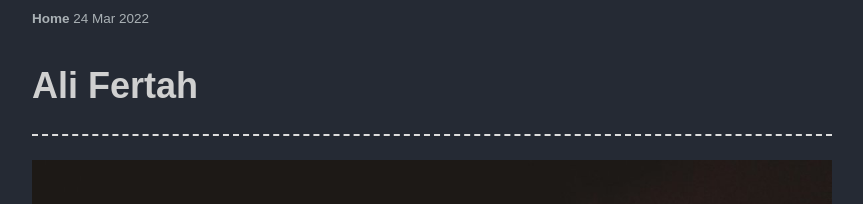
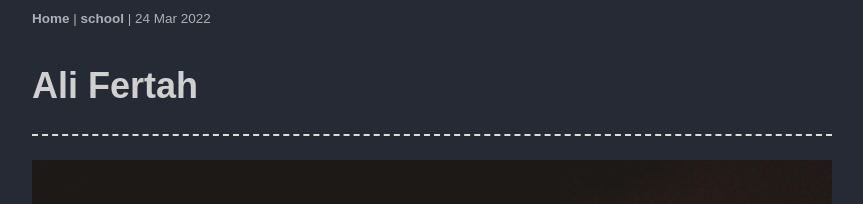
Before and after one commit to alifertah/alifertah.github.io, a Jekyll site: the page built from _posts/2024-03-24-why-am-i-doing-this.md, in a window 1280 px wide. Shown: the top 204 px of the page, without its empty margins (208-1071 px from the left). Built offline with Jekyll 4.4.1, drawn with Linux system fonts in a browser that asks for light colours; some web fonts are replaced.

Commit message:
category

```diff
--- a/_layouts/post.html
+++ b/_layouts/post.html
@@ -2,7 +2,10 @@
 layout: default
 ---
 <div class="post-meta muted">
-	<a href="/">Home</a>
+	<a href="/">Home</a> |
+	{% if page.category %}
+	<a href="/category/{{page.category}}">{{ page.category }}</a> |
+	{% endif %}
 	<span>{{ page.date | date_to_string }}</span>
 	{% if page.updated %}
 	<span> | last update: {{ page.date | date_to_string }}</span>
--- a/blog/atom.xml
+++ b/blog/atom.xml
@@ -8,7 +8,7 @@ layout: feed
 	<link href="http://alifertah.github.io/blog/atom.xml" rel="self"/>
 	<link href="http://alifertah.github.io/blog"/>
 	<updated>{{ site.time | date_to_xmlschema }}</updated>
-	<id>http://hankquinlan.github.io/blog</id>
+	<id>http://alifertah.github.io/blog</id>
 	<author>
 		<name>Ali Fertah</name>
 		<email>alfertah@student.1337.ma</email>
```
